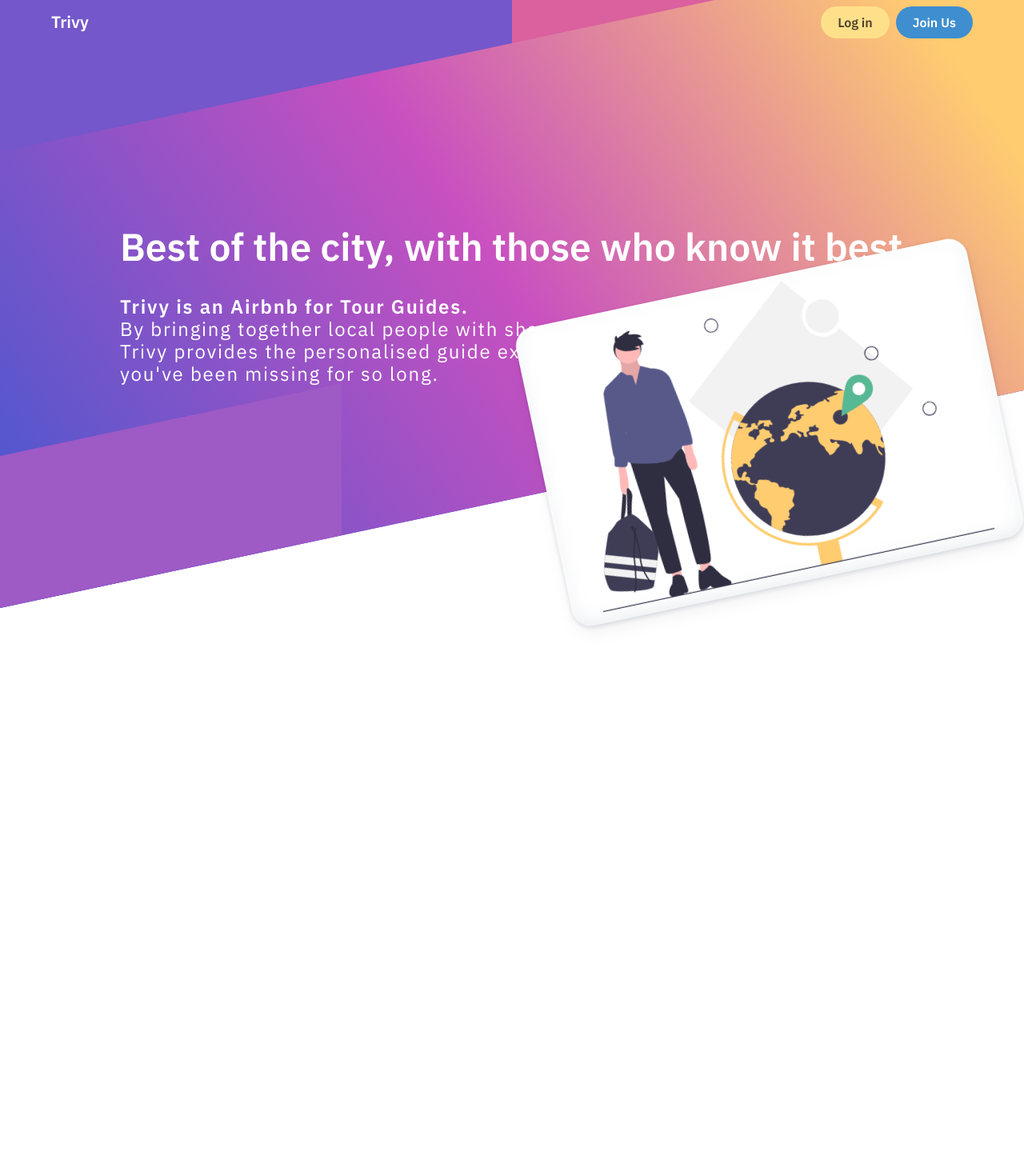
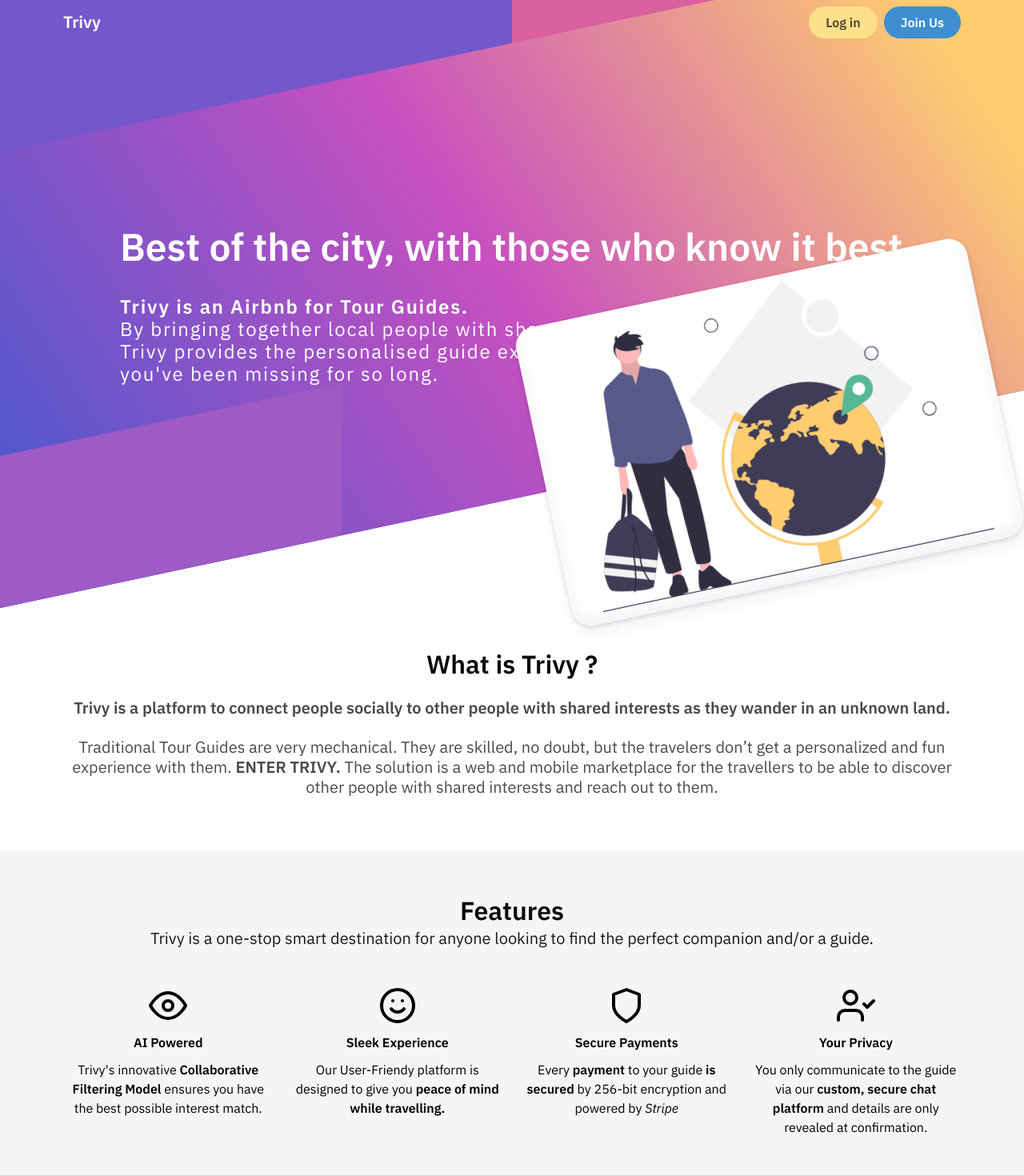
Before and after one commit to kavinvalli/Xino-Hackathon2020, a Django app: page / in a window 1280 px wide. Shown: the whole page at 80% size. Before the commit the page ends 787 px from the top, so only its background shows below. Run offline with Django 3.2, Linux system fonts and the light colour scheme.

Commit message:
inshallah bois should play well

```diff
--- a/static/css/style.css
+++ b/static/css/style.css
@@ -73,7 +73,7 @@
   position: absolute;
   opacity: 0;
   top: 350px;
-  right:30px;
+  right: 30px;
   background: #fff;
   padding: 8px 38px;
   border-radius: 24px;
@@ -135,12 +135,12 @@
 .sr h1 {
   font-size: 3rem;
   padding-bottom: 10px;
-  top: 50%
+  top: 50%;
 }
 .sr h2 {
   font-size: 1.8rem;
   padding-bottom: 15px;
-  top: 50%
+  top: 50%;
 }
 .sr p {
   color: #ffffff;
@@ -151,8 +151,6 @@
   letter-spacing: 1.25px;
   padding-bottom: 30px;
 }
-
-
 
 @keyframes up {
   0% {
@@ -206,7 +204,6 @@
   margin-bottom: 10px;
 }
 
-
 /* Reset Select */
 select {
   -webkit-appearance: none;
@@ -232,11 +229,67 @@
   line-height: 3;
   background: #2c3e50;
   overflow: hidden;
-  border-radius: .25em;
+  border-radius: 0.25em;
 }
 select {
   flex: 1;
-  padding: 0 .5em;
+  padding: 0 0.5em;
   color: #fff;
   cursor: pointer;
 }
+.land {
+  padding-top: 9rem !important;
+  padding-bottom: 9rem !important;
+}
+.container {
+  width: 100%;
+  padding-right: 15px;
+  padding-left: 15px;
+  margin-right: auto;
+  margin-left: auto;
+}
+@media (min-width: 576px) {
+  .container {
+    max-width: 540px;
+  }
+}
+@media (min-width: 768px) {
+  .container {
+    max-width: 720px;
+  }
+}
+@media (min-width: 992px) {
+  .container {
+    max-width: 960px;
+  }
+}
+@media (min-width: 1200px) {
+  .container {
+    max-width: 1140px;
+  }
+}
+.row {
+  display: -ms-flexbox;
+  display: flex;
+  -ms-flex-wrap: wrap;
+  flex-wrap: wrap;
+  margin-right: -15px;
+  margin-left: -15px;
+}
+.med {
+  position: relative;
+  width: 100%;
+  min-height: 1px;
+  padding-right: 15px;
+  padding-left: 15px;
+  -ms-flex: 0 0 58.33333%;
+  flex: 0 0 58.33333%;
+max-width: 58.33333%;
+margin-right: auto !important;
+margin-left: auto !important;
+}
+ten {
+  -ms-flex: 0 0 83.33333%;
+  flex: 0 0 83.33333%;
+max-width: 83.33333%;
+}
--- a/templates/home.html
+++ b/templates/home.html
@@ -10,6 +10,7 @@
     <link rel="stylesheet" href="https://cdn.jsdelivr.net/npm/bulma@0.9.0/css/bulma.min.css">
     <link href="https://fonts.googleapis.com/css2?family=IBM+Plex+Sans:ital,wght@0,400;0,600;1,400&family=Open+Sans:wght@300;400;600;700&display=swap" rel="stylesheet">
     <link rel="stylesheet" href="{% static 'css/style.css' %}" />
+    <script src="https://unpkg.com/feather-icons"></script>
 </head>
 <body>
     {% include 'nav.html' %}
@@ -33,6 +34,87 @@
             alt=""
         />
     </div>
+        <section class="section pt-6" id="about">
+        <div class="container">
+            <div class="columns is-centered is-mobile">
+                <div class="column has-text-centered">
+                    <h2 class="title is-3 has-text-black mt-2">What is Trivy ?</h2>
+                    <p class="subtitle has-text-dull is-5 mt-1">
+<b>
+                        Trivy is a platform to connect people socially to other people with shared interests as they wander in an unknown land.
+
+</b>
+
+<p class="subtitle has-text-dull is-5 mt-1">
+
+Traditional Tour Guides are very mechanical. They are skilled, no doubt, but the travelers don’t get a personalized and fun experience with them. <b>ENTER TRIVY.</b>
+The solution is a web and mobile marketplace for the travellers to   be able to discover other people with shared interests and reach out to them. </p>
+                </div>
+            </div>
+        </div>
+    </section>
+
+<div class="section hero is-light" style="color: black; margin-top: 20px; border-bottom: 1px solid lightgrey;" id="perks">
+    <div class="container">
+        <div class="columns is-centered is-mobile">
+            <div class="column has-text-centered">
+                <h2 class="title is-3 has-text-black mt-2">Features</h2>
+                <p class="subtitle has-text-dull is-5 mb-5">
+                    Trivy is a one-stop smart destination for anyone looking to find the perfect companion and/or a guide.
+                </p>
+            </div>
+        </div>
+        <div class="item columns">
+            <div class="column is-3" style="border: 0px solid red;">
+                <figure style="margin:auto; display:block;" class="image is-48x48">
+                    <img src="{% static 'images/eye.svg' %}" alt="">
+                </figure>
+                <p class="item-title" style="text-align: center; margin-top: 10px;">
+                    <span style="font-weight: bold;">AI Powered</span>
+                </p>
+                <p style="text-align: center; margin-top: 10px;">
+                    Trivy's innovative <b>Collaborative Filtering Model</b> ensures you have the best possible interest match.
+                </p>
+            </div>
+            <div class="column is-3" style="border: 0px solid red;">
+                <figure style="margin:auto; display:block;" class="image is-48x48">
+                    <img src="{% static 'images/smile.svg' %}" alt="">
+                </figure>
+                <p class="item-title" style="text-align: center; margin-top: 10px;">
+                    <span style="font-weight: bold;">Sleek Experience</span>
+                </p>
+                <p style="text-align: center; margin-top: 10px;">
+                    Our User-Friendy platform is designed to give you <b>peace of mind while travelling.
+                </p></b>
+            </div>
+            <div class="column is-3" style="border: 0px solid red;">
+                <figure style="margin:auto; display:block;" class="image is-48x48">
+                    <img src="{% static 'images/shield.svg' %}" alt="">
+                </figure>
+                <p class="item-title" style="text-align: center; margin-top: 10px;">
+                    <span style="font-weight: bold;">Secure Payments</span>
+                </p>
+                <p style="text-align: center; margin-top: 10px;">
+                    Every <b>payment</b> to your guide <b>is secured</b> by 256-bit encryption and powered by <i>Stripe</i>
+                </p>
+            </div>
+            <div class="column is-3" style="border: 0px solid red;">
+                <figure style="margin:auto; display:block;" class="image is-48x48">
+                    <img src="{% static 'images/user-check.svg' %}" alt="">
+                </figure>
+                <p class="item-title" style="text-align: center; margin-top: 10px;">
+                    <span style="font-weight: bold;">Your Privacy</span>
+                </p>
+                <p style="text-align: center; margin-top: 10px;">
+                    You only communicate to the guide via our  <b>custom, secure chat platform</b> and details are only revealed  at confirmation.
+                </p>
+            </div>
+        </div>
+    </div>
+</div>
+
+
+
     <script>
         // The following code is based off a toggle menu by @Bradcomp
         // source: https://gist.github.com/Bradcomp/a9ef2ef322a8e8017443b626208999c1
@@ -43,7 +125,10 @@
                 burger.classList.toggle('is-active');
                 menu.classList.toggle('is-active');
             });
+
         })();
+                    $(document).ready(function(){
+   feather.replace();})
     </script>
 </body>
 </html>
```
Also changed, not shown: db.sqlite3 (deleted), static/images/eye.svg (added), static/images/shield.svg (added), static/images/smile.svg (added), static/images/user-check.svg (added).
